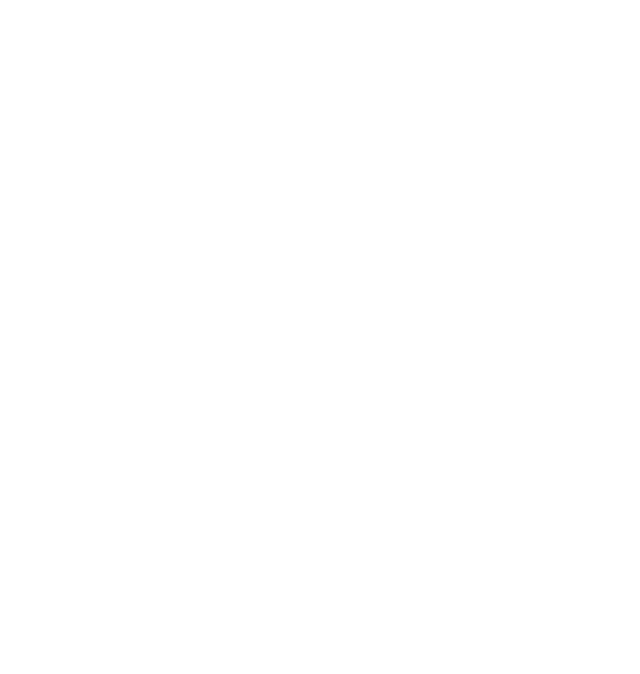
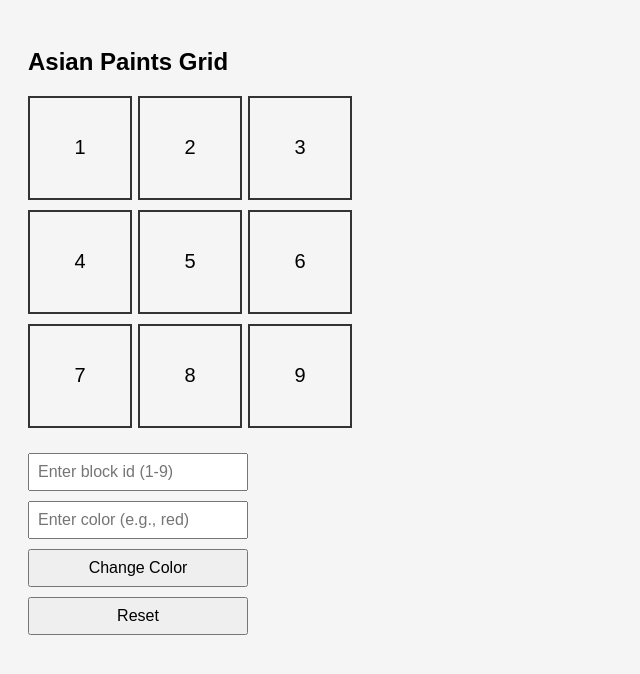
Before and after one commit to acciojob/Replit-Asian-Paints-ankitadhaakad, a website: page main.html in a window 1280 px wide. Shown: the whole page, without its empty margins (0-640 px from the left). Drawn offline with Linux system fonts and the light colour scheme.

Commit message:
created a submission

```diff
--- a/main.html
+++ b/main.html
@@ -1,16 +1,36 @@
 <!DOCTYPE html>
+<html lang="en">
+<head>
+  <meta charset="UTF-8" />
+  <meta name="viewport" content="width=device-width, initial-scale=1.0"/>
+  <title>Asian Paints Grid</title>
+  <link rel="stylesheet" href="styles.css" />
+</head>
+<body>
+  <h2>Asian Paints Grid</h2>
 
-<html>
+  <!-- Grid Container -->
+  <div id="grid-container">
+    <!-- Grid Items with ID from 1 to 9 -->
+    <div class="grid-item" id="1">1</div>
+    <div class="grid-item" id="2">2</div>
+    <div class="grid-item" id="3">3</div>
+    <div class="grid-item" id="4">4</div>
+    <div class="grid-item" id="5">5</div>
+    <div class="grid-item" id="6">6</div>
+    <div class="grid-item" id="7">7</div>
+    <div class="grid-item" id="8">8</div>
+    <div class="grid-item" id="9">9</div>
+  </div>
 
-<head>
-	<link rel="stylesheet" href="styles.css">
-</head>
+  <!-- Inputs and Buttons -->
+  <div class="controls">
+    <input type="text" id="block_id" placeholder="Enter block id (1-9)" />
+    <input type="text" id="colour_id" placeholder="Enter color (e.g., red)" />
+    <button id="change_button">Change Color</button>
+    <button id="Reset">Reset</button>
+  </div>
 
-<body>
-	<!-- the entire body must be written by student -->
-    <script type="text/javascript" src="./script.js">
-</script>
-
+  <script src="script.js"></script>
 </body>
-
 </html>
--- a/script.js
+++ b/script.js
@@ -1 +1,26 @@
 //your JS code here. If required.
+document.getElementById("change_button").addEventListener("click", function () {
+  const blockId = document.getElementById("block_id").value.trim();
+  const color = document.getElementById("colour_id").value.trim();
+
+  // Reset all blocks to transparent
+  for (let i = 1; i <= 9; i++) {
+    document.getElementById(i.toString()).style.backgroundColor = "transparent";
+  }
+
+  // Change background color if valid block ID
+  if (blockId >= 1 && blockId <= 9) {
+    document.getElementById(blockId).style.backgroundColor = color;
+  } else {
+    alert("Please enter a valid block ID (1-9).");
+  }
+});
+
+// Reset button handler
+document.getElementById("Reset").addEventListener("click", function () {
+  for (let i = 1; i <= 9; i++) {
+    document.getElementById(i.toString()).style.backgroundColor = "transparent";
+  }
+  document.getElementById("block_id").value = "";
+  document.getElementById("colour_id").value = "";
+});
--- a/styles.css
+++ b/styles.css
@@ -1 +1,41 @@
 /*  your css code here. If applicable */
+body {
+  font-family: Arial, sans-serif;
+  padding: 20px;
+  background-color: #f5f5f5;
+}
+
+h2 {
+  margin-bottom: 20px;
+}
+
+#grid-container {
+  display: grid;
+  grid-template-columns: repeat(3, 100px);
+  grid-gap: 10px;
+  margin-bottom: 20px;
+}
+
+.grid-item {
+  width: 100px;
+  height: 100px;
+  background-color: transparent;
+  border: 2px solid #333;
+  display: flex;
+  justify-content: center;
+  align-items: center;
+  font-size: 20px;
+}
+
+.controls {
+  display: flex;
+  flex-direction: column;
+  max-width: 220px;
+}
+
+.controls input,
+.controls button {
+  padding: 8px;
+  margin: 5px 0;
+  font-size: 16px;
+}
```
